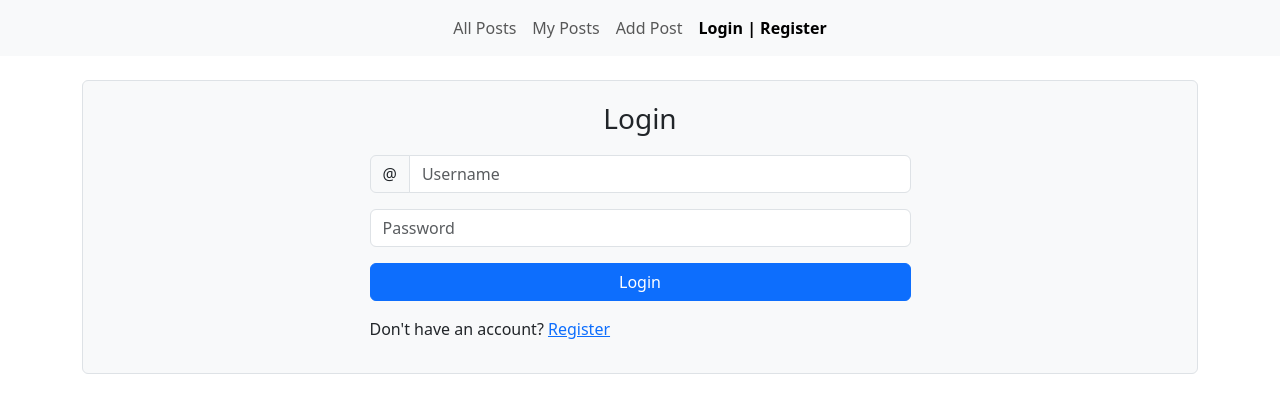
After one commit to azizxojaev/twitter, a Django app: page /login/ in a window 1280 px wide. The commit adds this page. Shown: the top 413 px of the page. Run offline with Django 4.2, Linux system fonts and the light colour scheme.

Commit message:
login and register

```diff
--- a/templates/includes/header.html
+++ b/templates/includes/header.html
@@ -11,6 +11,15 @@
         <li class="nav-item">
           <a class="nav-link {% if page == 'create' %}fw-bold active{% endif %}" aria-current="page" href="{% url 'create' %}">Add Post</a>
         </li>
+        {% if not request.user.is_authenticated %}
+        <li class="nav-item">
+          <a class="nav-link {% if page == 'login' %}fw-bold active{% endif %}" aria-current="page" href="{% url 'register' %}">Login | Register</a>
+        </li>
+        {% else %}
+        <li class="nav-item">
+          <a class="nav-link" aria-current="page" href="{% url 'logout' %}">Logout</a>
+        </li>
+        {% endif %}
       </ul>
     </div>
   </div>
--- /dev/null
+++ b/templates/login.html
@@ -0,0 +1,30 @@
+{% extends 'base.html' %}
+
+
+{% block title %}
+<title>Login Page</title>
+{% endblock %}
+
+
+{% block content %}
+<div class="mt-4 bg-body-tertiary border rounded p-3 d-flex justify-content-center">
+    <div class="w-50">
+        <p class="fs-3 text-center">Login</p>
+        <form method="post" class="d-flex flex-column gap-3">
+            {% csrf_token %}
+            <div class="input-group flex-nowrap">
+                <span class="input-group-text" id="addon-wrapping">@</span>
+                <input required name="username" type="text" class="form-control" placeholder="Username" aria-label="Username" aria-describedby="addon-wrapping">
+            </div>
+            <div class="input-group flex-nowrap">
+                <input required name="password" type="password" class="form-control" placeholder="Password" aria-label="Username" aria-describedby="addon-wrapping">
+            </div>
+            {% if error %}
+            <p class="text-danger m-0">{{ error }}</p>
+            {% endif %}
+            <button type="submit" class="btn btn-primary">Login</button>
+            <p>Don't have an account? <a href="{% url 'register' %}">Register</a></p>
+        </form>
+    </div>
+</div>
+{% endblock content %}
--- a/twitter/urls.py
+++ b/twitter/urls.py
@@ -4,4 +4,7 @@ from .views import *
 urlpatterns = [
     path('', home_page, name='home'),
     path('create/', create_post_page, name='create'),
+    path('register/', register_page, name='register'),
+    path('login/', login_page, name='login'),
+    path('logout/', logout_page, name='logout'),
 ]
--- a/twitter/views.py
+++ b/twitter/views.py
@@ -1,6 +1,8 @@
-from django.shortcuts import render
+from django.shortcuts import render, redirect
 from django.http import HttpResponse
 from .models import Post
+from django.contrib.auth.models import User
+from django.contrib.auth import authenticate, login, logout
 
 
 def home_page(request):
@@ -12,8 +14,55 @@ def home_page(request):
     return render(request, 'home.html', context=context)
 
 def create_post_page(request):
-    print(request.user.is_authenticated)
-    context = {
-        'page': 'create'
-    }
-    return render(request, 'create.html', context=context)
+    if request.user.is_authenticated:
+        context = {
+            'page': 'create'
+        }
+
+        return render(request, 'create.html', context=context)
+    else:
+        return redirect('register')
+
+def register_page(request):
+    if request.user.is_authenticated:
+        return redirect('home')
+    else:
+        context = {
+            'page': 'login'
+        }
+        if request.method == 'POST':
+            username = request.POST.get('username')
+            password = request.POST.get('password')
+            if not User.objects.filter(username=username).exists():
+                user = User.objects.create_user(username=username, password=password)
+                login(request, user)
+                return redirect('home')
+            else:
+                context['error'] = 'Username already taken!'
+
+        return render(request, 'register.html', context=context)
+
+
+def login_page(request):
+    if request.user.is_authenticated:
+        return redirect('home')
+    else:
+        context = {
+            'page': 'login'
+        }
+        if request.method == 'POST':
+            username = request.POST.get('username')
+            password = request.POST.get('password')
+            user = authenticate(request, username=username, password=password)
+            if user is not None:
+                login(request, user)
+                return redirect("home")
+            else:
+                context['error'] = "Incorrect username or password"
+
+    return render(request, 'login.html', context=context)
+
+
+def logout_page(request):
+    logout(request)
+    return redirect('register')
```
Also changed, not shown: templates/register.html (added, +30 -0 lines), db.sqlite3.
